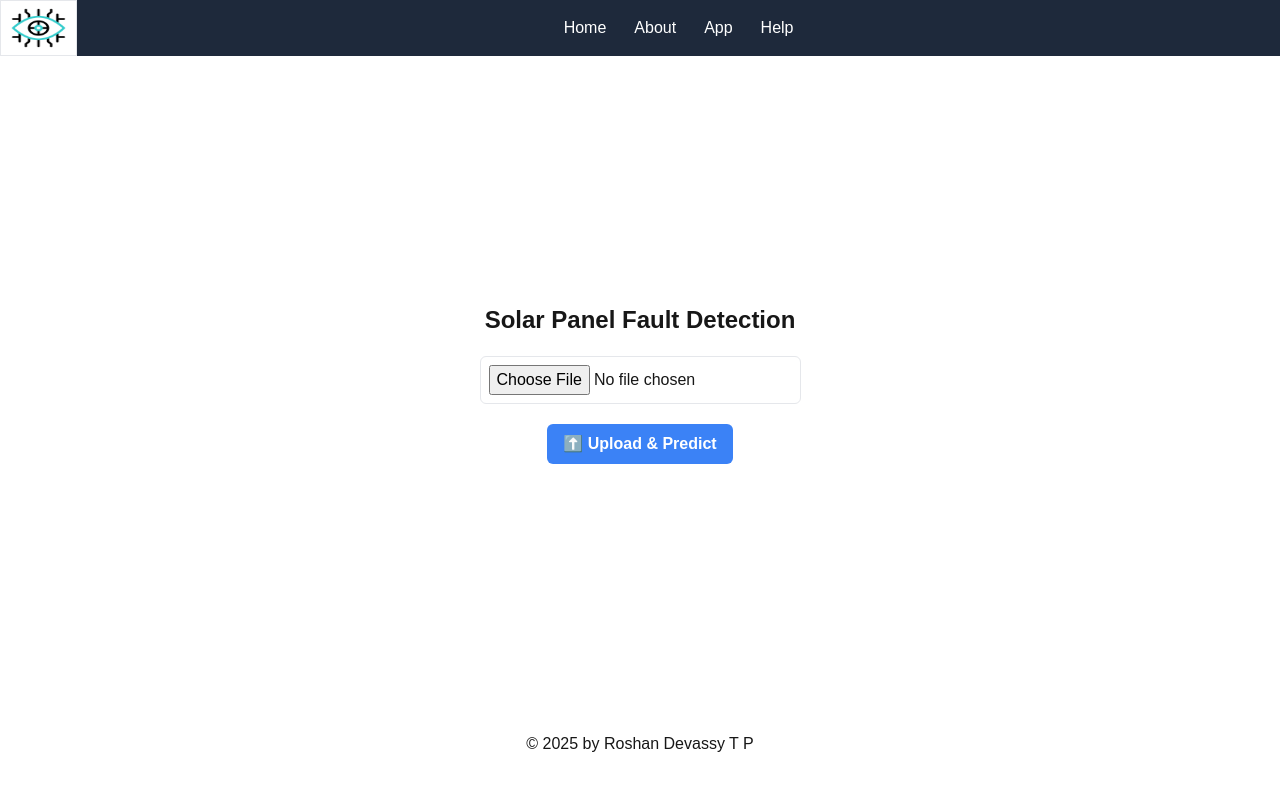
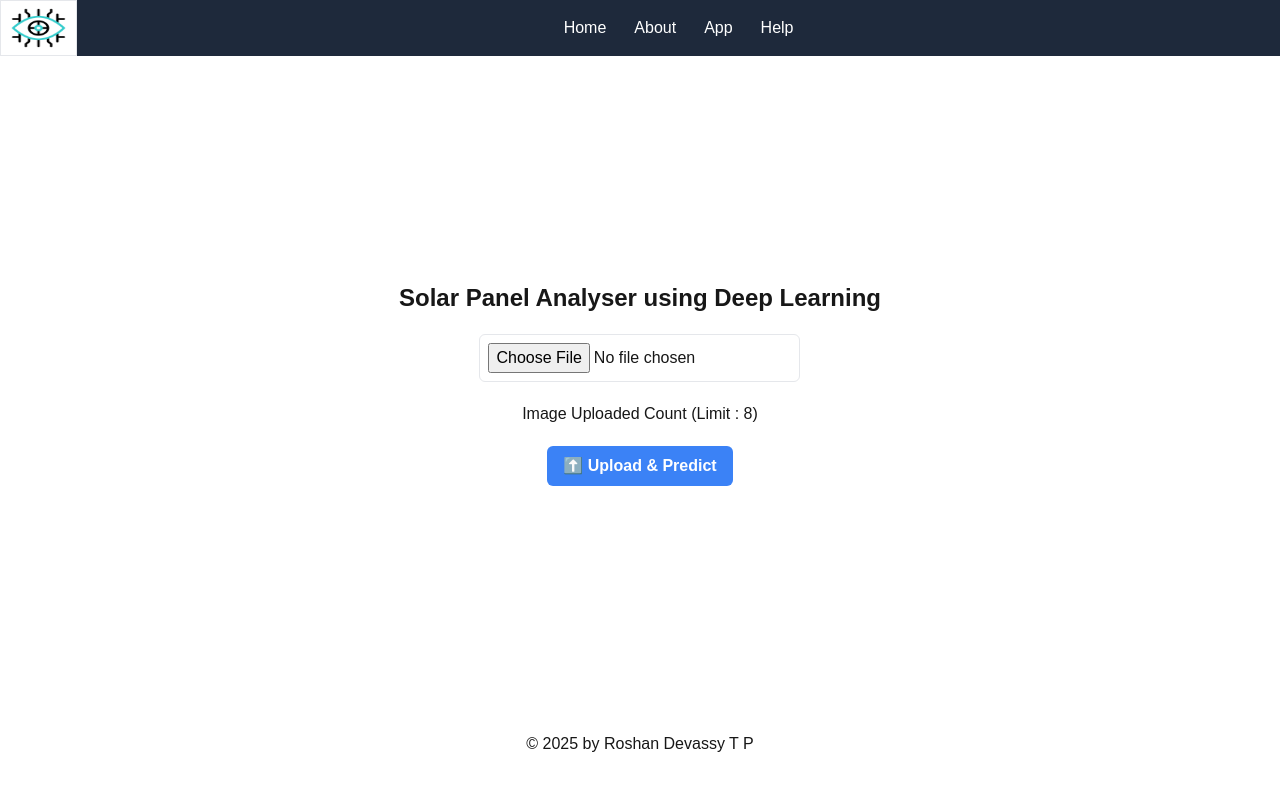
Before and after one commit to RoshanDevassy/SolarPanel_DeepLearning, a Next.js app in the folder frontend/: page /app in a window 1280 px wide. Shown: the top 790 px of the page. Built offline with nearby package versions, Linux system fonts and the light colour scheme; no server answers.

Commit message:
updated upload limit

```diff
--- a/frontend/src/components/ImageUpload.jsx
+++ b/frontend/src/components/ImageUpload.jsx
@@ -5,7 +5,7 @@ import Image from "next/image";
 
 export default function ImageUploader() {
   const BASE_URL =
-    process.env.NEXT_PUBLIC_API_BASE_URL || "http://localhost:8000" ;
+    process.env.NEXT_PUBLIC_API_BASE_URL || "http://localhost:8000";
   const [image, setImage] = useState(null);
   const [preview, setPreview] = useState(null);
   const [panelPrediction, setPanelPrediction] = useState(null);
@@ -38,6 +38,13 @@ export default function ImageUploader() {
     const formData = new FormData();
     formData.append("file", image);
 
+    const uploadedCount = parseInt(localStorage.getItem("uploadCount")) || 0;
+
+    if (uploadedCount >= 8) {
+      alert("Upload limit reached. You can only upload 8 files.");
+      return;
+    }
+
     try {
       // Step 1: Check if the image contains a solar panel
       const panelResponse = await fetch(`${BASE_URL}/detect-panel/`, {
@@ -65,6 +72,9 @@ export default function ImageUploader() {
 
       const faultData = await faultResponse.json();
       setFaultPrediction(faultData);
+
+      localStorage.setItem("uploadCount", uploadedCount + 1);
+
     } catch (error) {
       console.error("Error:", error);
       setError("❌ Failed to process the image. Please try again.");
@@ -74,8 +84,8 @@ export default function ImageUploader() {
   };
 
   return (
-    <div className="flex flex-col items-center gap-5 p-5">
-      <h1 className="text-2xl font-bold">Solar Panel Fault Detection</h1>
+    <div className="flex flex-col items-center gap-5 px-3 md:p-5 ">
+      <h1 className="text-2xl font-bold text-center">Solar Panel Analyser using Deep Learning</h1>
 
       {/* File Upload */}
       <input
@@ -84,6 +94,8 @@ export default function ImageUploader() {
         accept="image/jpeg, image/jpg, image/png"
         className="border p-2 rounded-md"
       />
+
+      <p>Image Uploaded Count {localStorage.getItem("uploadCount")} (Limit : 8)</p>
 
       {/* Image Preview */}
       {preview && (
@@ -104,7 +116,18 @@ export default function ImageUploader() {
             : "bg-blue-500 hover:bg-blue-600"
         }`}
       >
-          {loading ? <span className=" animate-spin duration-75"><Image src="/icons/processing_icon.svg" height={25} width={25} alt="processing_icon"/></span> : ''}
+        {loading ? (
+          <span className=" animate-spin duration-75">
+            <Image
+              src="/icons/processing_icon.svg"
+              height={25}
+              width={25}
+              alt="processing_icon"
+            />
+          </span>
+        ) : (
+          ""
+        )}
         {loading ? "Processing..." : "⬆️ Upload & Predict"}
       </button>
 
```
